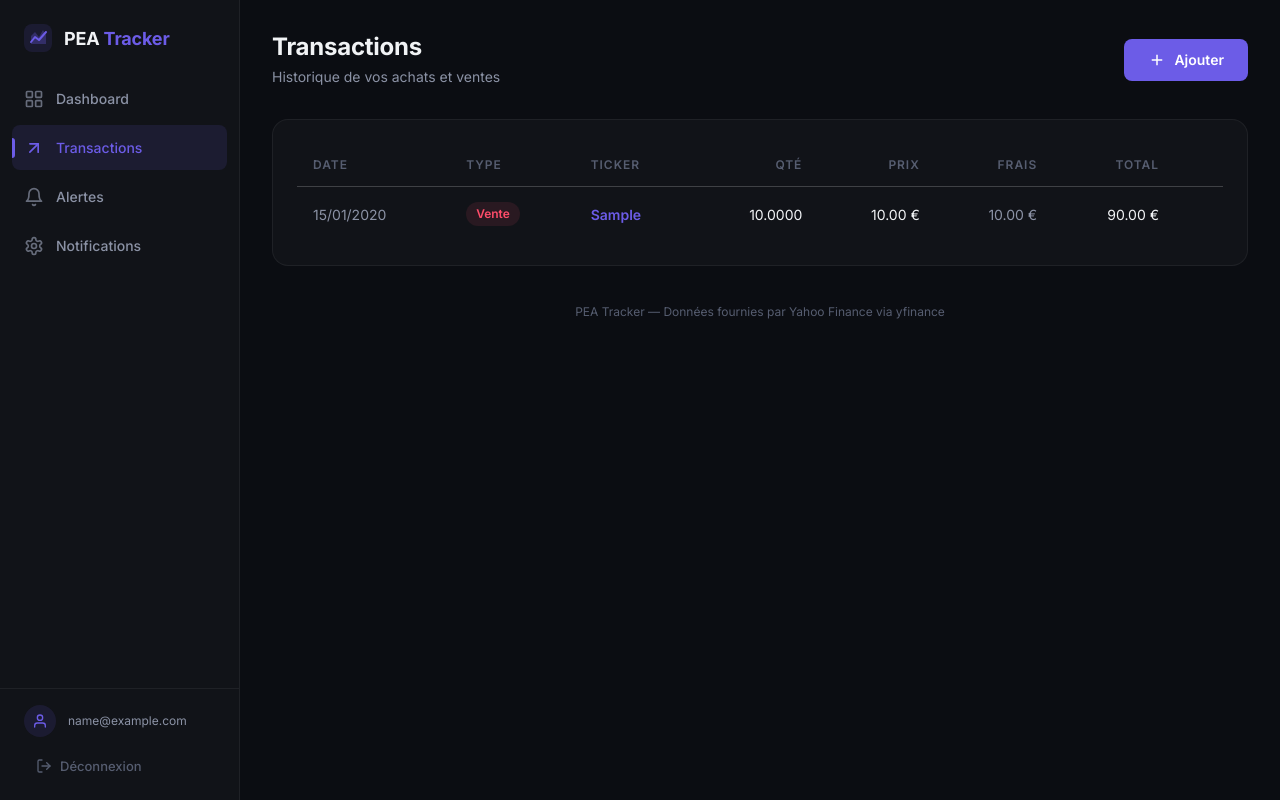
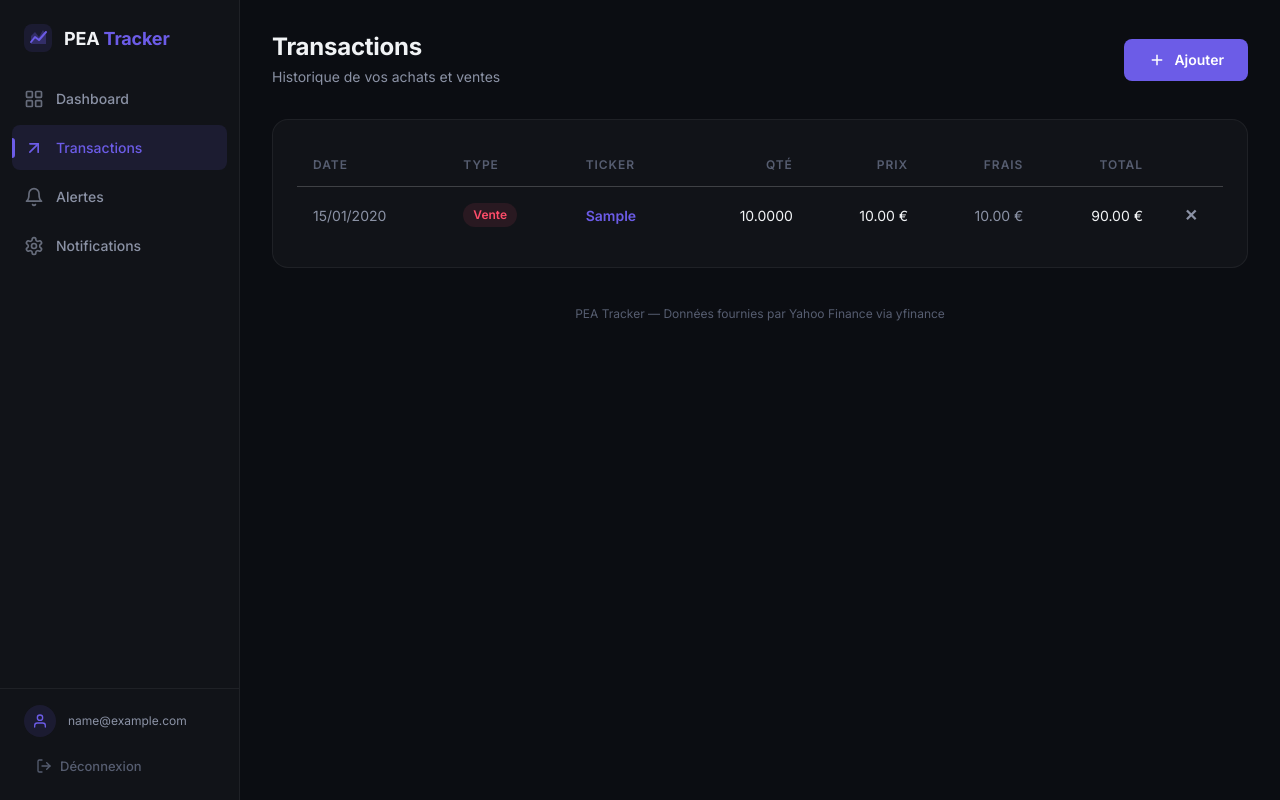
Before and after one commit to CaptainBinouze/pea-tracker, a Flask app: page /portfolio/transactions in a window 1280 px wide. Run offline with Flask 3, Linux system fonts and the light colour scheme; a user stored in the database is signed in; tables that the repository leaves empty hold one stand-in row (values such as "Sample post").

Commit message:
fix: replace invisible SVG delete button with visible text icon

```diff
--- a/app/static/css/base.css
+++ b/app/static/css/base.css
@@ -177,11 +177,34 @@ textarea {
 }
 
 .btn-danger {
-    background: transparent;
-    color: var(--text-secondary);
+    background: var(--negative-bg);
+    color: var(--negative);
 }
 
 .btn-danger:hover {
+    background: var(--negative);
+    color: #fff;
+}
+
+.btn-delete {
+    display: inline-flex;
+    align-items: center;
+    justify-content: center;
+    width: 32px;
+    height: 32px;
+    min-width: 32px;
+    min-height: 32px;
+    padding: 0;
+    font-size: 16px;
+    line-height: 1;
+    border-radius: var(--radius-sm);
+    background: transparent;
+    color: var(--text-secondary);
+    cursor: pointer;
+    transition: all var(--transition-fast);
+}
+
+.btn-delete:hover {
     background: var(--negative-bg);
     color: var(--negative);
 }
--- a/app/templates/portfolio/partials/transactions_list.html
+++ b/app/templates/portfolio/partials/transactions_list.html
@@ -40,10 +40,8 @@
                           hx-swap="innerHTML"
                           hx-confirm="Supprimer cette transaction ?">
                         <input type="hidden" name="csrf_token" value="{{ csrf_token() }}">
-                        <button type="submit" class="btn btn-icon btn-danger btn-sm" title="Supprimer">
-                            <svg width="14" height="14" viewBox="0 0 24 24" fill="none" stroke="currentColor" stroke-width="2">
-                                <polyline points="3 6 5 6 21 6"/><path d="M19 6v14a2 2 0 0 1-2 2H7a2 2 0 0 1-2-2V6m3 0V4a2 2 0 0 1 2-2h4a2 2 0 0 1 2 2v2"/>
-                            </svg>
+                        <button type="submit" class="btn btn-delete" title="Supprimer">
+                            &#x2715;
                         </button>
                     </form>
                 </td>
```
